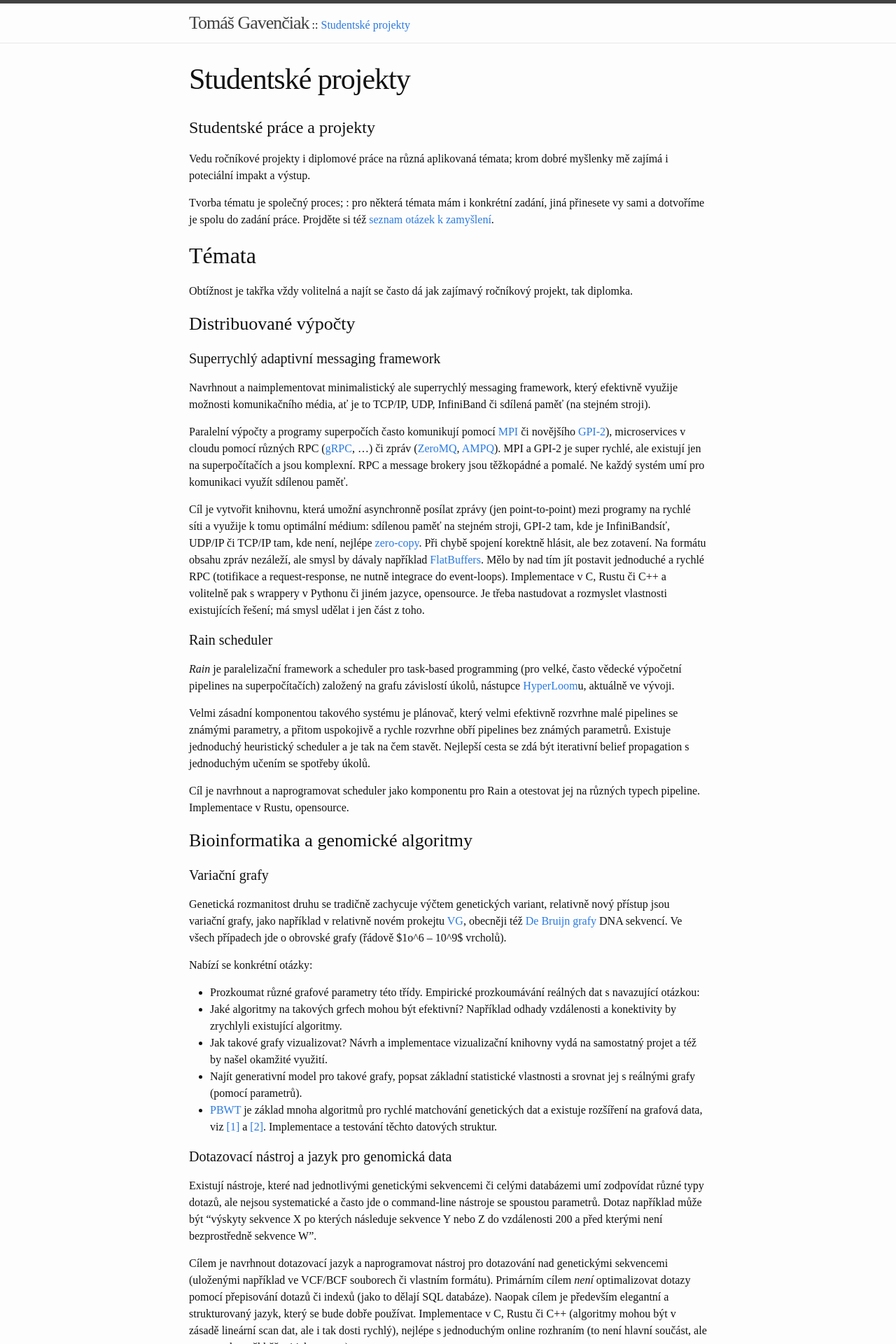
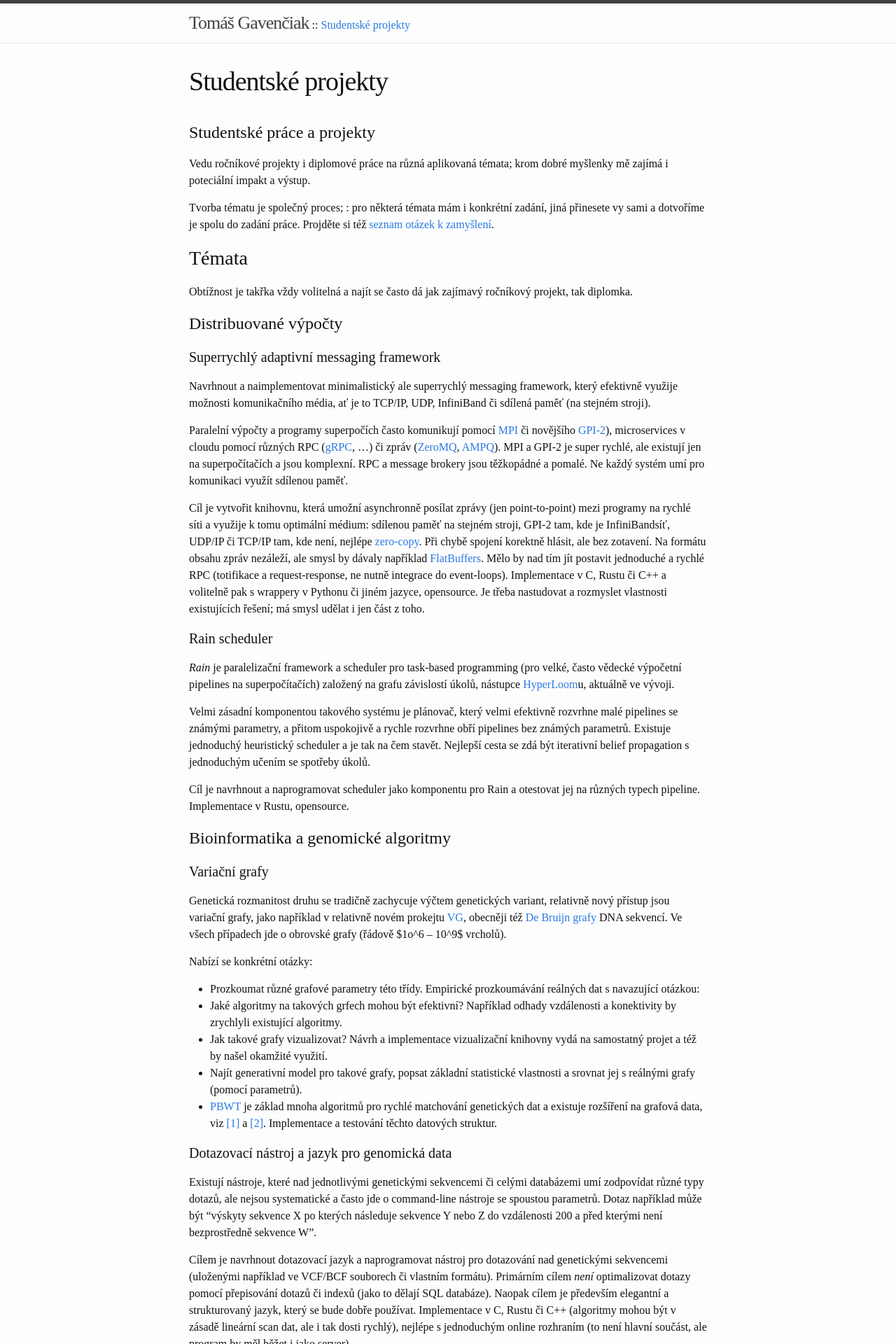
Before and after one commit to gavento/gavento.github.io, a Jekyll site: the page built from vyuka/projekty.md, in a window 1280 px wide. Shown: the top 1920 px of the page at 70% size. Built offline with Jekyll 4.4.1, drawn with Linux system fonts in a browser that asks for light colours.

Commit message:
Add mathjax JS (from CDN), update header styles

```diff
--- a/_includes/head.html
+++ b/_includes/head.html
@@ -13,5 +13,8 @@
   <link rel="apple-touch-icon" sizes="180x180" href="/apple-touch-icon.png">
   <link rel="icon" type="image/png" sizes="32x32" href="/favicon-32x32.png">
   <link rel="icon" type="image/png" sizes="16x16" href="/favicon-16x16.png">
+  <script type="text/javascript" async
+    src="https://cdnjs.cloudflare.com/ajax/libs/mathjax/2.7.2/MathJax.js?config=TeX-MML-AM_CHTML">
+  </script>
   <meta name="theme-color" content="#d4a064">
 </head>
--- a/_sass/_layout.scss
+++ b/_sass/_layout.scss
@@ -205,9 +205,9 @@
 }
 
 .post-title {
-    font-size: 42px;
+    font-size: 38px;
     letter-spacing: -1px;
-    line-height: 1;
+    line-height: 1.3;
 
     @include media-query($on-laptop) {
         font-size: 36px;
@@ -218,7 +218,7 @@
     margin-bottom: $spacing-unit;
 
     h2 {
-        font-size: 32px;
+        font-size: 28px;
 
         @include media-query($on-laptop) {
             font-size: 28px;
@@ -226,7 +226,7 @@
     }
 
     h3 {
-        font-size: 26px;
+        font-size: 24px;
 
         @include media-query($on-laptop) {
             font-size: 22px;
```
